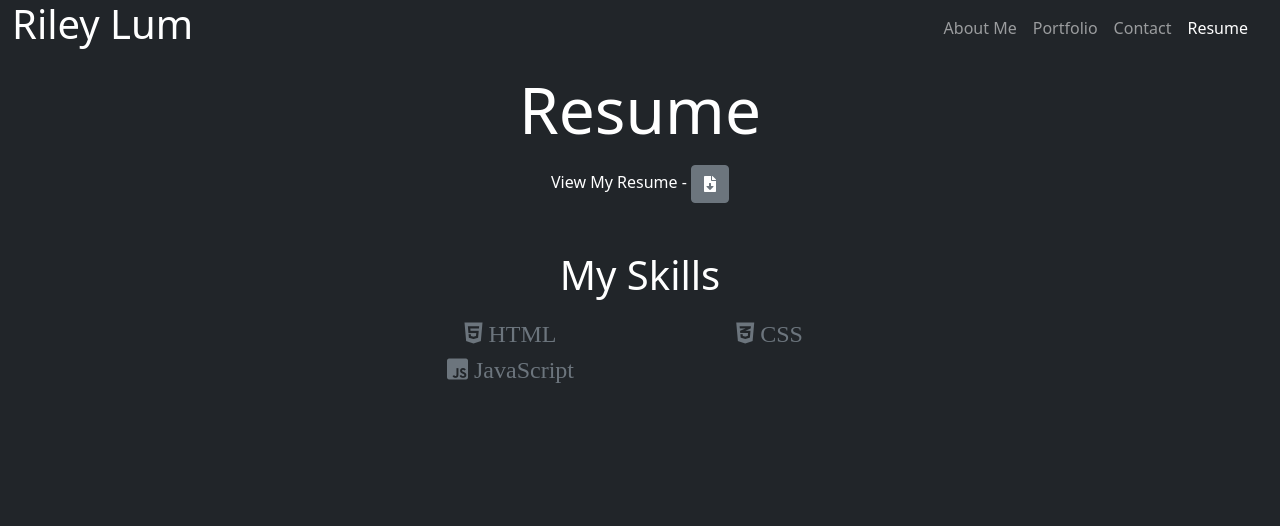
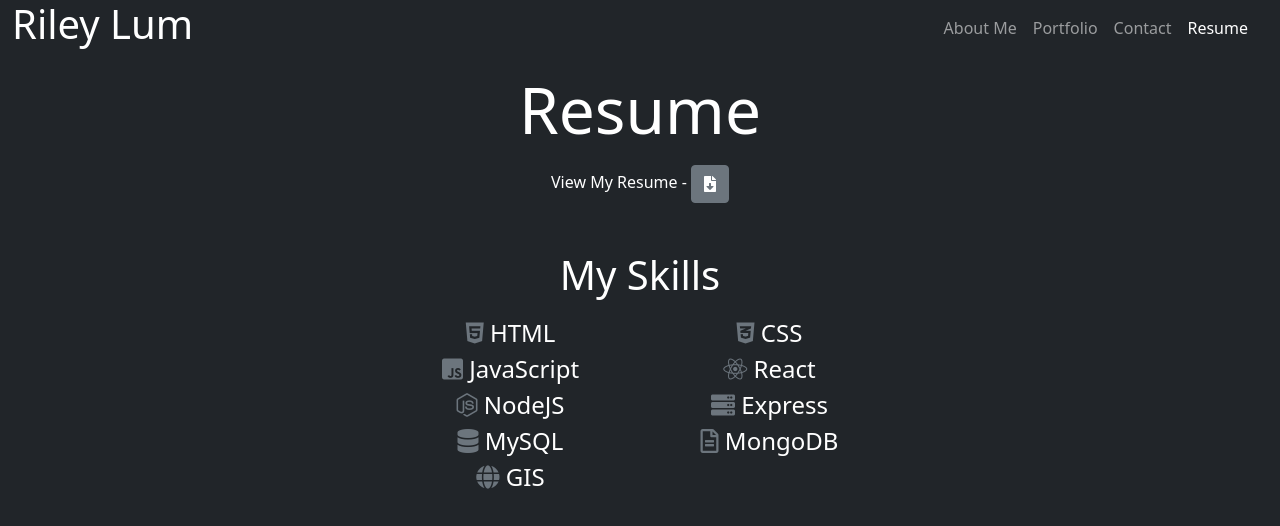
Before and after one commit to rileylum/react-portfolio, a React (Create React App) app: page / in a window 1280 px wide. Both pictures are taken after a click on the element "Resume". Shown: the top 526 px of the page. Built offline with nearby package versions, Linux system fonts and the light colour scheme.

Commit message:
add skills

```diff
--- a/src/components/AboutMe.js
+++ b/src/components/AboutMe.js
@@ -1,5 +1,4 @@
 import React from "react";
-import Skills from "./Skills";
 
 function AboutMe() {
     return (
--- a/src/components/Skills.js
+++ b/src/components/Skills.js
@@ -1,6 +1,16 @@
 import React from "react";
 
-function Skills({skills = [{"icon": "html5", "name": "HTML"}, {"icon": "css3-alt", "name": "CSS"},{"icon":"js-square", "name": "JavaScript"}]}) {
+function Skills({skills = [
+                        {"icon": "fab fa-html5", "name": "HTML"},
+                        {"icon": "fab fa-css3-alt", "name": "CSS"},
+                        {"icon":"fab fa-js-square", "name": "JavaScript"},
+                        {"icon":"fab fa-react", "name":"React"},
+                        {"icon":"fab fa-node-js", "name": "NodeJS"},
+                        {"icon":"fas fa-server", "name":"Express"},
+                        {"icon":"fas fa-database", "name": "MySQL"},
+                        {"icon": "far fa-file-alt", "name": "MongoDB"},
+                        {"icon":"fas fa-globe", "name": "GIS"}
+                    ]}) {
 
     return (
         <ul className="d-flex flex-wrap container list-inline align-items-center text-center mt-5 w-50 fs-4">
@@ -8,7 +18,7 @@
             {skills.map((skill => {
                 return (
                 <li className="col-12 col-lg-6">
-                    <i className={`fab fa-${skill.icon} text-secondary`}> {skill.name}</i>
+                    <i className={`${skill.icon} text-secondary`}></i> {skill.name}
                 </li>
                     )
             }))}
```
